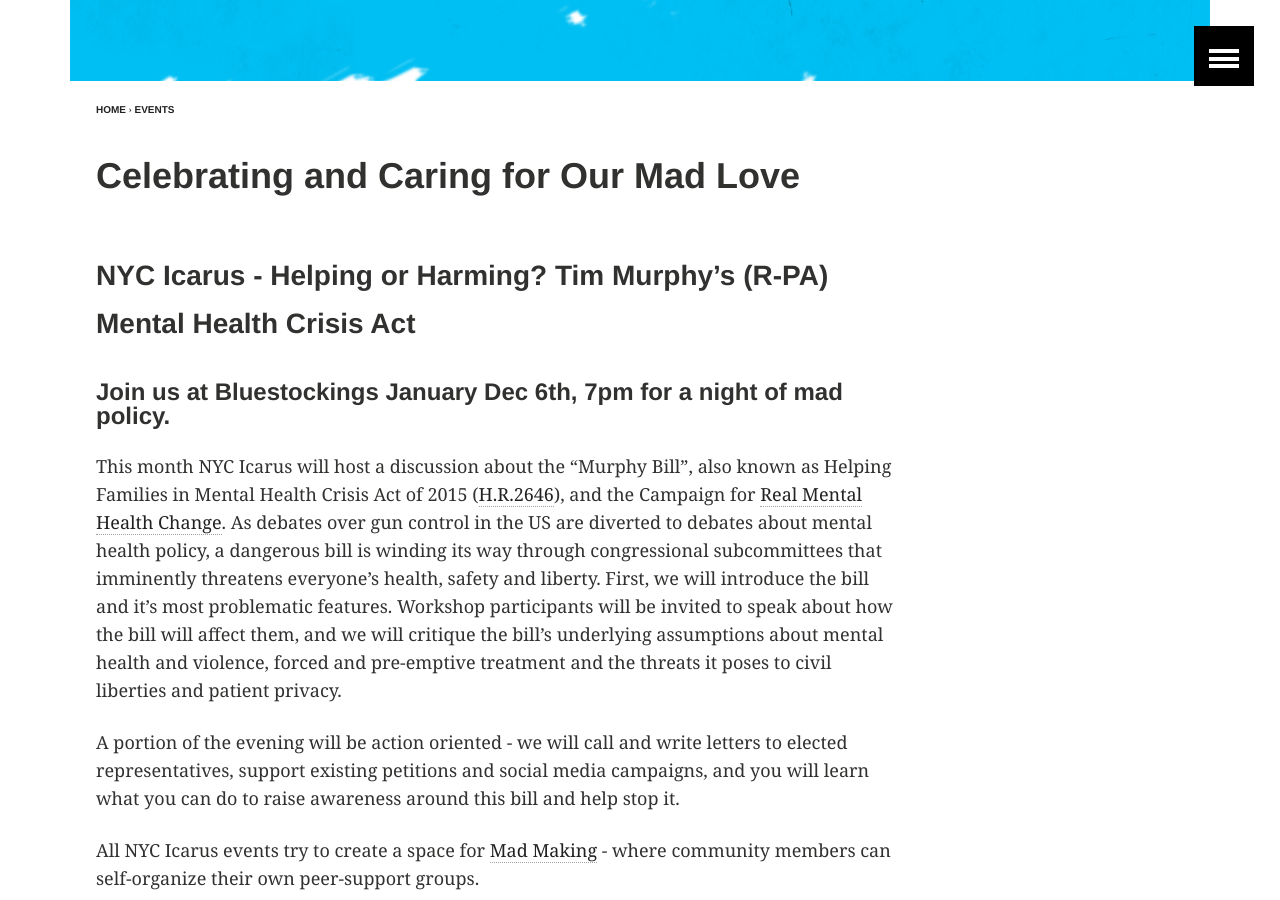
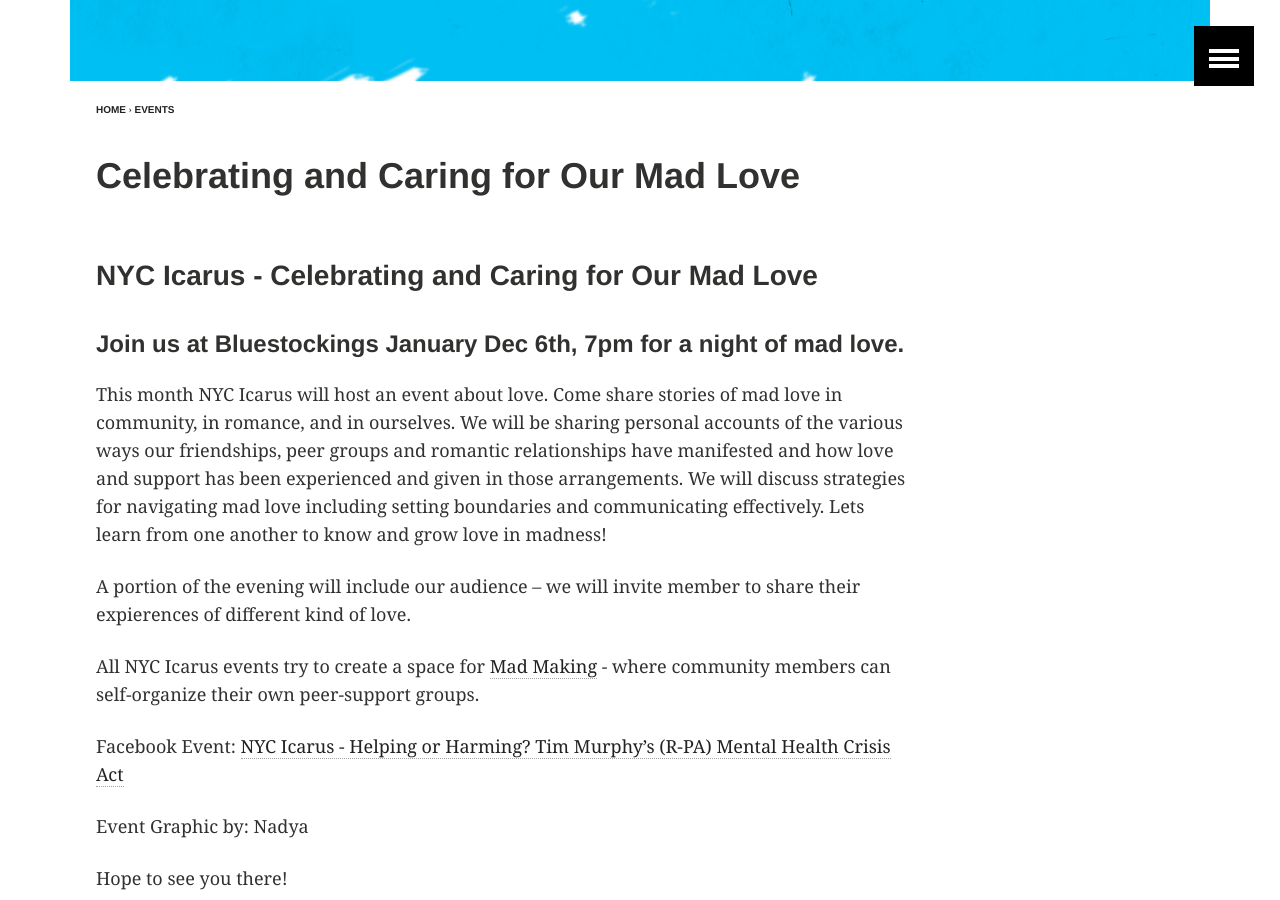
Before and after one commit to nycicarus/nycicarus.github.io, a Jekyll site: the page built from _posts/events/2016-02-03-mad-love.md, in a window 1280 px wide and 900 px high, scrolled down 672 px. Built offline with Jekyll 4.4.1, drawn with Linux system fonts in a browser that asks for light colours; comment, search, counter and statistics services are not loaded.

Commit message:
changes to blurb

```diff
--- a/_posts/events/2016-02-03-mad-love.md
+++ b/_posts/events/2016-02-03-mad-love.md
@@ -23,13 +23,14 @@ website: ""
 email: ""
 phone: ""
 ---
-### NYC Icarus - Helping or Harming? Tim Murphy’s (R-PA) Mental Health Crisis Act
+### NYC Icarus - Celebrating and Caring for Our Mad Love
 
-#### Join us at Bluestockings January Dec 6th, 7pm for a night of mad policy.
 
-This month NYC Icarus will host a discussion about the “Murphy Bill”, also known as Helping Families in Mental Health Crisis Act of 2015 ([H.R.2646](http://murphy.house.gov/helpingfamiliesinmentalhealthcrisisact)), and the Campaign for [Real Mental Health Change](http://realmhchange.org/). As debates over gun control in the US are diverted to debates about mental health policy, a dangerous bill is winding its way through congressional subcommittees that imminently threatens everyone’s health, safety and liberty. First, we will introduce the bill and it’s most problematic features. Workshop participants will be invited to speak about how the bill will affect them, and we will critique the bill's underlying assumptions about mental health and violence, forced and pre-emptive treatment and the threats it poses to civil liberties and patient privacy.
+#### Join us at Bluestockings January Dec 6th, 7pm for a night of mad love.
 
-A portion of the evening will be action oriented - we will call and write letters to elected representatives, support existing petitions and social media campaigns, and you will learn what you can do to raise awareness around this bill and help stop it.
+This month NYC Icarus will host an event about love. Come share stories of mad love in community, in romance, and in ourselves. We will be sharing personal accounts of the various ways our friendships, peer groups and romantic relationships have manifested and how love and support has been experienced and given in those arrangements. We will discuss strategies for navigating mad love including setting boundaries and communicating effectively. Lets learn from one another to know and grow love in madness!
+
+A portion of the evening will include our audience -- we will invite member to share their expierences of different kind of love.
 
 All NYC Icarus events try to create a space for [Mad Making](http://nycicarus.org/events/madmaking/) - where community members can self-organize their own peer-support groups.
 
```
